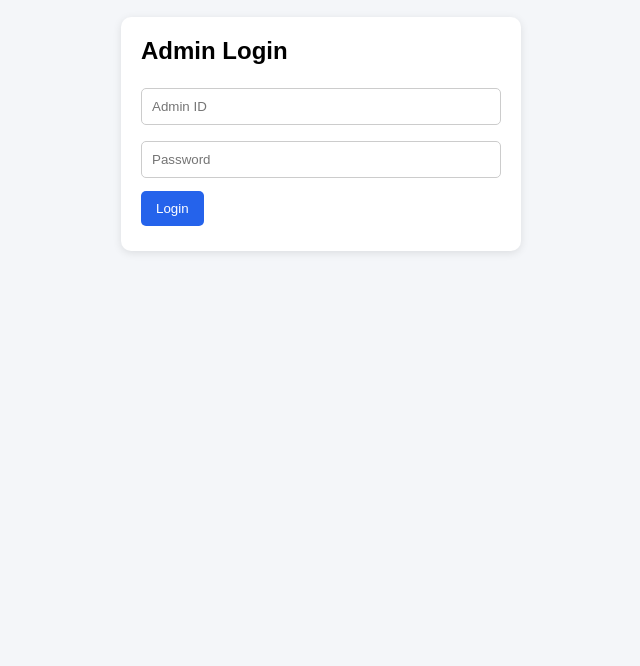
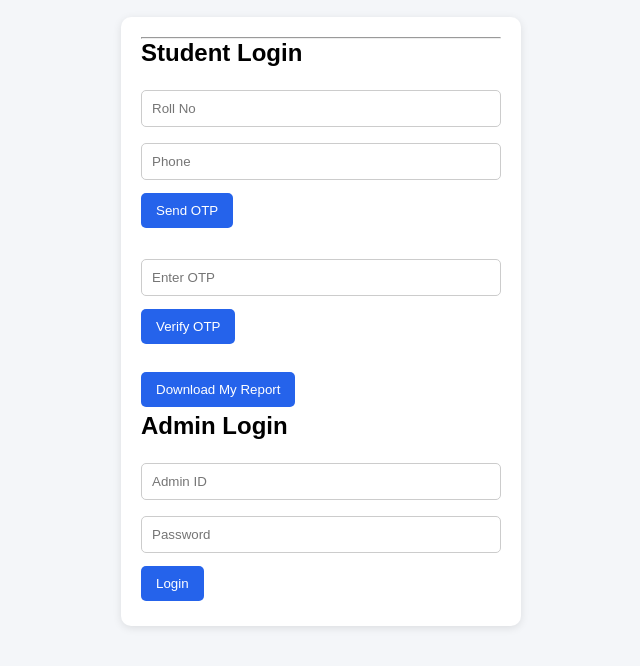
Before and after one commit to Pavani3337/CLMSG, a plain HTML site: page index.html in a window 1280 px wide. Shown: the part 60-726 px from the top of the page, without its empty margins (319-959 px from the left). Drawn offline with nearby package versions, Linux system fonts and the light colour scheme.

Commit message:
Add files via upload

```diff
--- a/index.html
+++ b/index.html
@@ -13,6 +13,25 @@
 <!-- LOGIN -->
 
 <div id="loginPage">
+
+
+<hr>
+
+<h2>Student Login</h2>
+
+<input id="studentLoginRoll" placeholder="Roll No">
+<input id="studentLoginPhone" placeholder="Phone">
+
+<button onclick="sendStudentOTP()">Send OTP</button>
+
+<br><br>
+
+<input id="studentOtp" placeholder="Enter OTP">
+<button onclick="verifyStudentOTP()">Verify OTP</button>
+
+<br><br>
+
+<button onclick="downloadMyReport()">Download My Report</button>
 
     <h2>Admin Login</h2>
 
--- a/script.js
+++ b/script.js
@@ -1,3 +1,5 @@
+let studentLoggedIn = null;
+let otpStore = null;
 const ADMIN_ID = "admin";
 const ADMIN_PASSWORD = "1234";
 
@@ -450,6 +452,11 @@ function searchStudent() {
 }
 
 function showProfile(studentId) {
+
+if (!sessionStorage.getItem("isLoggedIn") && !studentLoggedIn) {
+    alert("Access Denied");
+    return;
+}
 
     hideSections();
 
@@ -1782,3 +1789,65 @@ function showBookHistory(serial) {
         "bookHistorySection"
     );
 }
+
+
+
+function sendStudentOTP() {
+    const roll = document.getElementById("studentLoginRoll").value;
+    const phone = document.getElementById("studentLoginPhone").value;
+
+    const students = JSON.parse(localStorage.getItem("students")) || [];
+
+    const student = students.find(s => s.roll === roll && s.phone === phone);
+
+    if (!student) {
+        alert("Student not found");
+        return;
+    }
+
+    otpStore = Math.floor(1000 + Math.random() * 9000);
+
+    alert("OTP sent (demo): " + otpStore);
+}
+
+
+
+
+function verifyStudentOTP() {
+    const enteredOtp = document.getElementById("studentOtp").value;
+
+    if (enteredOtp == otpStore) {
+        studentLoggedIn = document.getElementById("studentLoginRoll").value;
+        alert("Student Login Success");
+    } else {
+        alert("Invalid OTP");
+    }
+}
+
+
+
+
+function downloadMyReport() {
+
+    if (!studentLoggedIn) {
+        alert("Student not logged in");
+        return;
+    }
+
+    const history = JSON.parse(localStorage.getItem("bookHistory")) || [];
+
+    const myRecords = history.filter(h => h.roll === studentLoggedIn);
+
+    let report = "MY LIBRARY REPORT\n\n";
+
+    myRecords.forEach(r => {
+        report += `${r.bookName} | ${r.issueDate} | ${r.returnDate || "Not Returned"} | ${r.status}\n`;
+    });
+
+    const blob = new Blob([report], { type: "text/plain" });
+
+    const link = document.createElement("a");
+    link.href = URL.createObjectURL(blob);
+    link.download = studentLoggedIn + "_report.txt";
+    link.click();
+}
```
